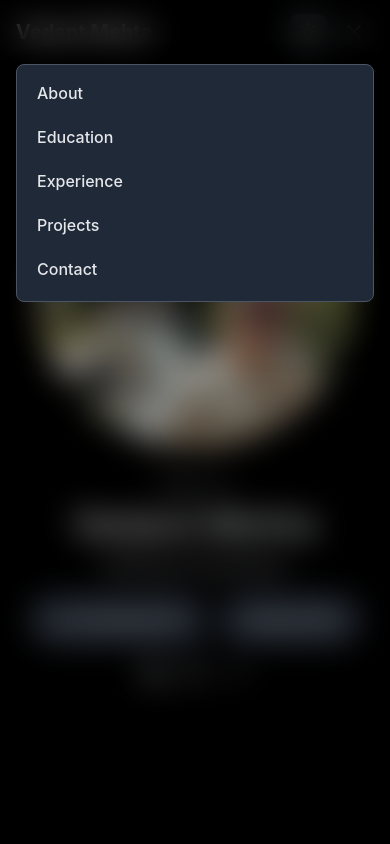
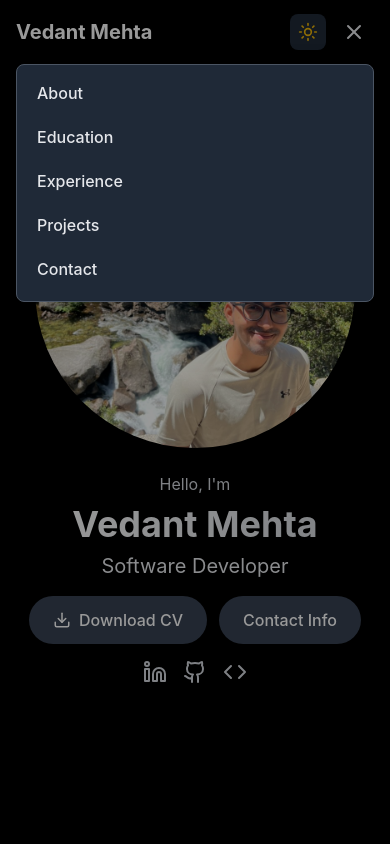
Before and after one commit to vedantmehta14/portfolio, a React (Create React App) app: page / in a window 390 px wide. Both pictures are taken after a click on the button 354 px from the left and 32 px from the top of the page. Shown: the top 844 px of the page. Built offline with nearby package versions, Linux system fonts and the light colour scheme.

Commit message:
clean ui

```diff
--- a/src/components/common/Header.tsx
+++ b/src/components/common/Header.tsx
@@ -32,7 +32,7 @@ const Header: React.FC = () => {
       {/* Mobile Navigation Backdrop - positioned outside header */}
       {isMenuOpen && (
         <div
-          className="fixed inset-0 bg-black/40 backdrop-blur-lg z-[9999] md:hidden"
+          className="fixed inset-0 bg-black/40 z-[9999] md:hidden"
           onClick={() => setIsMenuOpen(false)}
         />
       )}
```
